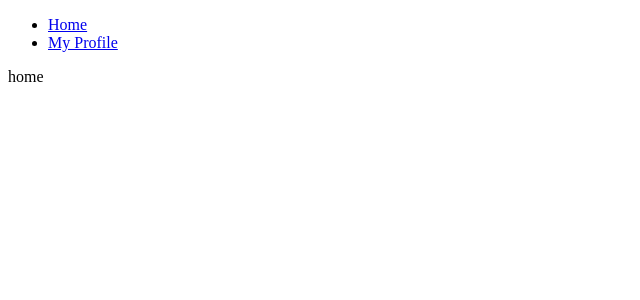
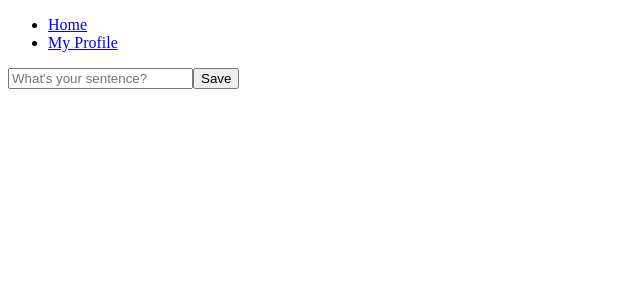
Before and after one commit to yeseulo/read-to-read, a React (Create React App) app: page /#/ in a window 1280 px wide. Shown: the top 300 px of the page, without its empty margins (0-640 px from the left). Built offline with nearby package versions, Linux system fonts and the light colour scheme; no server answers; sample sign-in values are in the browser's storage.

Commit message:
Add form for saving sentence to firestore

```diff
--- a/src/firebaseSetting.ts
+++ b/src/firebaseSetting.ts
@@ -1,5 +1,6 @@
 import firebase from 'firebase/app';
 import 'firebase/auth';
+import 'firebase/firestore';
 
 const firebaseConfig = {
   apiKey: process.env.REACT_APP_API_KEY,
@@ -14,3 +15,4 @@ firebase.initializeApp(firebaseConfig);
 
 export const firebaseInstance = firebase;
 export const authService = firebase.auth();
+export const dbService = firebase.firestore();
--- a/src/pages/Home.tsx
+++ b/src/pages/Home.tsx
@@ -1,9 +1,32 @@
-import React from 'react';
+import React, { useState } from 'react';
+import { dbService } from 'firebaseSetting';
 
 const Home = () => {
+  const [sentence, setSentence] = useState('');
+  const onSubmit = async (e: React.FormEvent<HTMLFormElement>) => {
+    e.preventDefault();
+    await dbService.collection('sentences').add({
+      sentence,
+      createdAt: Date.now(),
+    });
+    setSentence('');
+  };
+  const onChange = (e: React.ChangeEvent<HTMLInputElement>) => {
+    setSentence(e.target.value);
+  };
+
   return (
     <div>
-      home
+      <form onSubmit={onSubmit}>
+        <input
+          type='text'
+          placeholder="What's your sentence?"
+          maxLength={250}
+          value={sentence}
+          onChange={onChange}
+        />
+        <button type='submit'>Save</button>
+      </form>
     </div>
   );
 };
```
